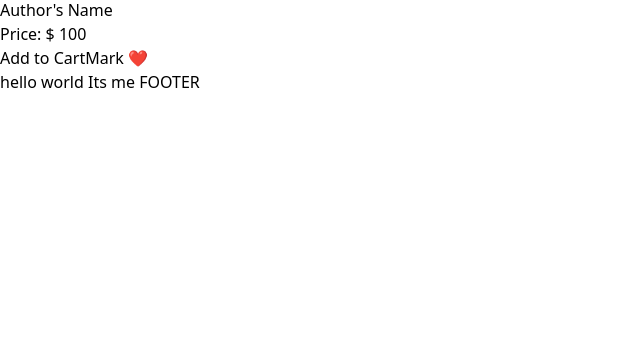
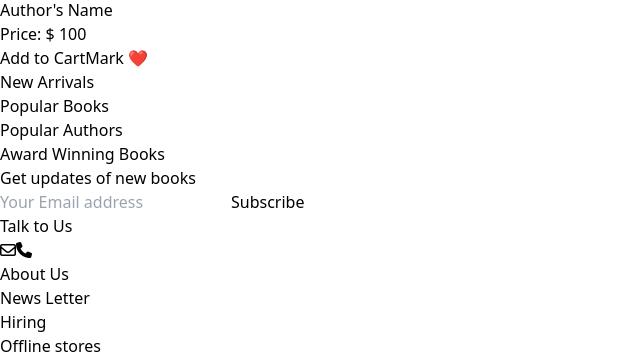
Before and after one commit to anoopwilson96/032-book-store-assignment, a React (Vite) app: page / in a window 1280 px wide. Shown: the part 1487-1842 px from the top of the page, without its empty margins (0-640 px from the left). Before the commit the page ends 1581 px from the top, so only its background shows below. Built offline with nearby package versions, Linux system fonts and the light colour scheme.

Commit message:
Update root.jsx

```diff
--- a/src/routes/root.jsx
+++ b/src/routes/root.jsx
@@ -1,32 +1,17 @@
 import { Outlet } from "react-router-dom";
+import Header from "../components/header";
+import Footer from "../components/footer";
 
 export default function Root() {
   return (
     <>
 
-    <header>
-      <>
-        <section className="headerOne">
-          <img className="  max-h-48 mx-auto" src="./logo.png" alt="" />
-        </section>
-        <section className="headerTwo mt-0">
-          <div className="searchBar  flex flex-row justify-center ">
-          <input type="text" className="border border-red-600  w-5/12 outline-none p-1" placeholder="Search by authors,book name,language & categories " />
-          <button className="bg-red-600 px-2"><span className="material-symbols-outlined  text-white  text-lg">search</span>
-          </button>
 
-          </div>
-        </section>
-      </>
-    </header>
+    <Header/>
+    <Outlet/>
+    <Footer/>
 
-    <Outlet/>
 
-    <footer>
-      <h1>
-        hello world Its me FOOTER
-      </h1>
-    </footer>
     </>
       );
     }
```
